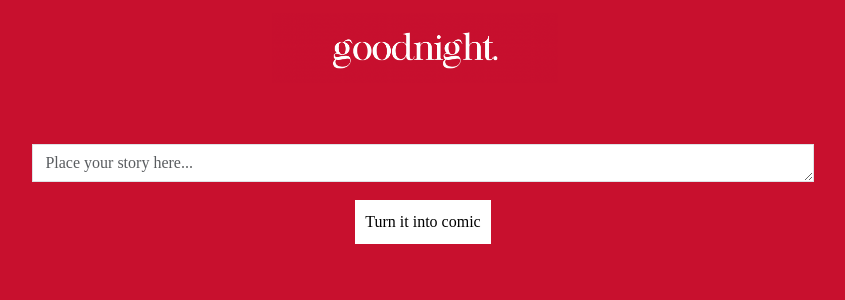
After one commit to shafayet98/goodnight, a Flask app: page /generate/summary in a window 1280 px wide. The commit adds this page. Shown: the top 300 px of the page, without its empty margins (217-1062 px from the left). Run offline with Flask 3, Linux system fonts and the light colour scheme.

Commit message:
issue found in logo, added code for comic generation from stories

```diff
--- a/app.py
+++ b/app.py
@@ -13,43 +13,55 @@ client = OpenAI(api_key=API_KEY)
 def index():
     return render_template('landing.html')
 
+@app.route('/generate/summary', methods=['GET', 'POST'])
+def generate_summary():
+    return render_template('generate_summary.html')
 
-def generate_summary(story):
-    query = [{
-        "role": "user",
-        "content": "Your task is to summarise stories. Here is a short story for you. Summarise it with 5 bullet points and return the points in a json object. Here is the story: " + story
-        + """ \n The format of return should be a JSON object
+@app.route('/generate/summary/show', methods=['GET', 'POST'])
+def generate_summary_show():
+    if request.method == 'POST':
+        # Get the input value from the form
+        comic_input = request.form['comic_input']
+        query = [{
+            "role": "user",
+            "content": "Your task is to summarise stories. Here is a short story for you. Summarise it with 5 bullet points and return the points in a json object. Here is the story: " + comic_input
+            + """ \n The format of return should be a JSON object
 
-        {
-            "summary": [line 1, line 2, line 3]
-        }
+            {
+                "summary": [line 1, line 2, line 3]
+            }
 
-        """
-    }]
+            """
+        }]
 
-    # Make a request to GPT API with stream=True
-    chat_completion_response = client.chat.completions.create(
-        messages=query,
-        model="gpt-3.5-turbo"
-    )
-    summary = chat_completion_response.choices[0].message.content.strip('\n').strip()
-    summary_dict = json.loads(summary)
-    summary_lst = summary_dict['summary']
-    print(len(summary_lst))
+        chat_completion_response = client.chat.completions.create(
+            messages=query,
+            model="gpt-3.5-turbo"
+        )
+        summary = chat_completion_response.choices[0].message.content.strip('\n').strip()
+        summary_dict = json.loads(summary)
+        summary_lst = summary_dict['summary']
 
-    comic_images = []
-    for item in summary_lst:
-        response = client.images.generate(
-            model="dall-e-3",
-            prompt= "Story Summary: " + item + "This is a single line of a story. Generate a colorful comic like image without any text based on the line given.",
-            size="1024x1024",
-            quality="standard",
-            n=1,
-        )
-        imgurl = response.data[0].url
-        comic_images.append(imgurl)
-    print(summary_lst)
-    print(comic_images)
+        comic_images = []
+        for item in summary_lst:
+            response = client.images.generate(
+                model="dall-e-3",
+                prompt= "Story Summary: " + item + "This is a single line of a story. Generate a colorful comic like image without any text based on the line given.",
+                size="1024x1024",
+                quality="standard",
+                n=1,
+            )
+            imgurl = response.data[0].url
+            comic_images.append(imgurl)
+
+        summary_comic = {}
+        for i in range(len(summary_lst)):
+            summary_comic[i] = [summary_lst[i],comic_images[i]]
+
+        print(summary_comic)
+        return render_template('show_comic.html', data = summary_comic)
+
+
 
 
 
@@ -62,7 +74,7 @@ def generate_comic():
 
     response = client.images.generate(
         model="dall-e-3",
-        prompt= "Story: " + data + "This is a short story. Generate a colorful comic like image without any text based on the story given.",
+        prompt= "You are a comic artist. Here is a short story for you: " + data + "Generate a colorful comic like image without any text based on the story given.",
         size="1024x1024",
         quality="standard",
         n=1,
--- a/static/css/style.css
+++ b/static/css/style.css
@@ -13,7 +13,7 @@ body {
     height: 70px;
 }
 
-.prompt {
+.prompt, .comic_prompt {
     width: 70%;
 }
 
@@ -22,6 +22,7 @@ body {
 .prompt textarea {
     justify-content: center !important;
 }
+
 
 .form-control {
     text-decoration: none !important;
@@ -127,7 +128,15 @@ body {
     border: 2px solid #000;
 }
 
-
+#comic_prompt button{
+    padding: 10px;
+    background: white;
+    border: 2px solid #C8102E;
+    transition: 0.3s;
+}
+#comic_prompt button:hover {
+    border: 2px solid #000;
+}
 
 /* loading test */
 .loading p{
--- a/templates/base.html
+++ b/templates/base.html
@@ -103,6 +103,41 @@
 
     })
 
+
+    // handle turning story into comic
+    turn_into_comic = document.getElementById("turn_into_comic_form");
+
+
+
+    turn_into_comic.addEventListener('submit', async(e) =>{
+      e.preventDefault();
+      loading.classList.remove('d-none');
+      loading.classList.add('d-block');
+
+      story_input_for_comic = document.getElementById('comic_input').value;
+
+      // comic_rqst_div.classList.remove("d-flex");
+      // comic_rqst_div.classList.add("d-none");
+
+      var xhr = new XMLHttpRequest();
+        xhr.open('POST', '/generate/summary/show', true);
+        xhr.setRequestHeader('Content-Type', 'application/json');
+        xhr.onreadystatechange = function() {
+            if (xhr.readyState === XMLHttpRequest.DONE  && xhr.status === 200) {
+                // Handle the response from the Flask app if needed
+                // console.log(xhr.responseText);
+                result = xhr.responseText
+                loading.classList.add('d-none');
+                loading.classList.remove('d-block');
+                // document.getElementById("gen_img").src= url_img;
+                console.log(result);
+                // window.location.href = '/generate_comic';
+            }
+        };
+        xhr.send(JSON.stringify({ content: story_input_for_comic }));
+
+    })
+
   </script>
 </body>
 
--- /dev/null
+++ b/templates/generate_summary.html
@@ -0,0 +1,23 @@
+{% extends 'base.html' %}
+
+
+{% block head %}
+
+{% endblock %}
+
+
+{% block body %}
+
+<div id="comic_prompt" class="d-flex justify-content-center mt-5">
+    <div class="mb-3 comic_prompt">
+        <form id="turn_into_comic_form" action="/generate/summary/show" method="post">
+            <textarea type="text" class="form-control main_prompt_area shadow-none" id="comic_input" name="comic_input"
+                placeholder="Place your story here..." rows="1" required></textarea>
+            <center>
+                <button id="button" class="mt-3" type="submit">Turn it into comic</button>
+            </center>
+        </form>
+    </div>
+</div>
+
+{% endblock %}
```
Also changed, not shown: templates/show_comic.html (added, +34 -0 lines).
